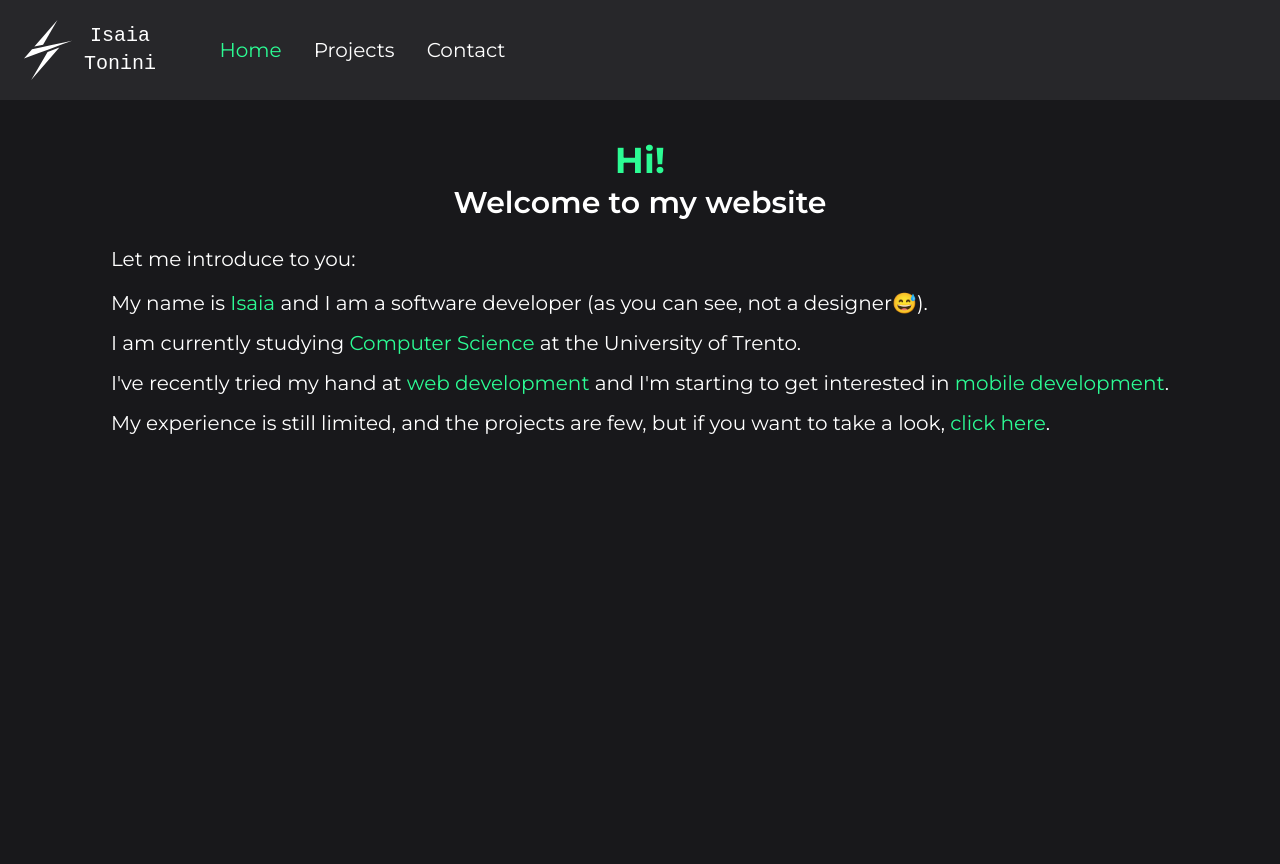
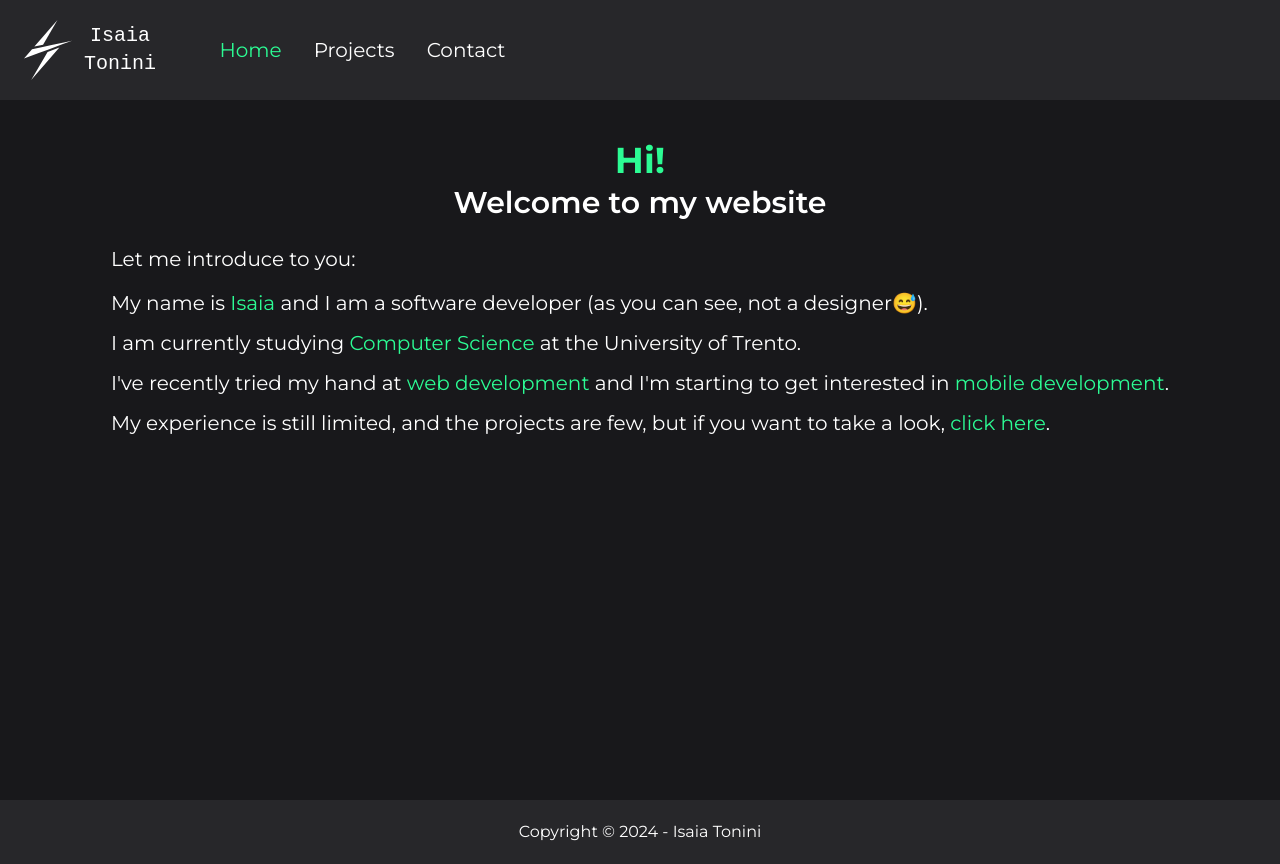
Before and after one commit to Isax03/isaiatonini, a SvelteKit app: page / in a window 1280 px wide. Before the commit the page ends 800 px from the top, so only its background shows below. Built offline with nearby package versions, Linux system fonts and the light colour scheme; some icons are missing; a web font is replaced by a local one.

Commit message:
added footer

```diff
--- /dev/null
+++ b/src/lib/components/footer/Footer.svelte
@@ -0,0 +1,8 @@
+<script lang="ts">
+
+</script>
+<footer class="bg-zinc-800 text-primary-foreground p-5 w-full flex justify-center">
+	<div class="flex flex-col items-center gap-2">
+		<p>Copyright © 2024 - Isaia Tonini</p>
+	</div>
+</footer>
--- a/src/routes/+layout.svelte
+++ b/src/routes/+layout.svelte
@@ -1,9 +1,11 @@
 <script lang="ts">
+    import Footer from "$lib/components/footer/Footer.svelte";
     import Navbar from "$lib/components/navbar/Navbar.svelte";
 	import '../app.pcss';
 </script>
 
-<main class="min-h-[100svh]">
+<main class="min-h-[100svh] flex flex-col">
     <Navbar />
-    <slot />
+    <slot/>
 </main>
+<Footer />
```
